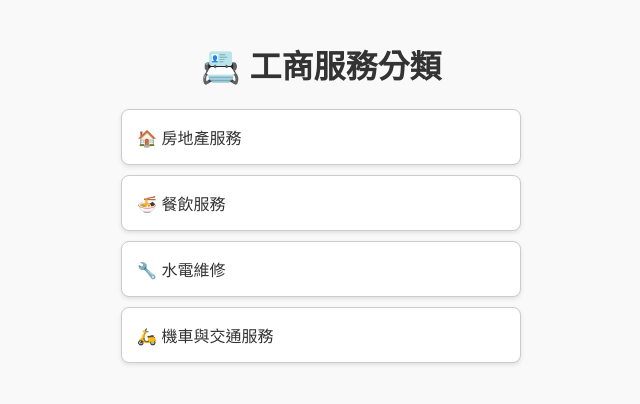
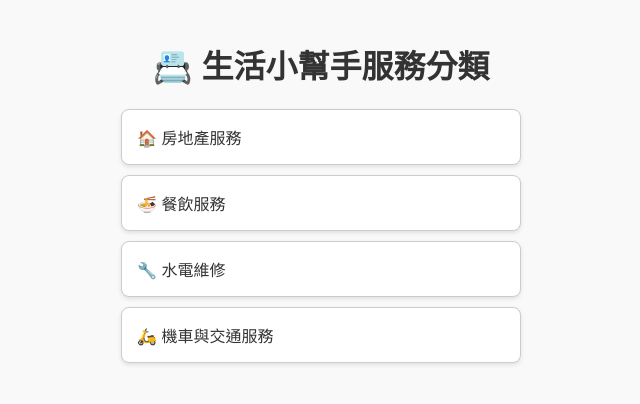
Before and after one commit to kingki3365/business-cards, a plain HTML site: page index.html in a window 1280 px wide. Shown: the whole page, without its empty margins (319-959 px from the left). Drawn offline with Linux system fonts and the light colour scheme.

Commit message:
更新 index.html

```diff
--- a/index.html
+++ b/index.html
@@ -3,11 +3,11 @@
 <head>
   <meta charset="UTF-8" />
   <meta name="viewport" content="width=device-width, initial-scale=1.0"/>
-  <title>工商名片首頁</title>
+  <title>生活小幫手首頁</title>
   <link rel="stylesheet" href="css/style.css"/>
 </head>
 <body>
-  <h1>📇 工商服務分類</h1>
+  <h1>📇 生活小幫手服務分類</h1>
   <div class="category-list">
     <a href="category.html?type=real-estate" class="category-card">🏠 房地產服務</a>
     <a href="category.html?type=food-service" class="category-card">🍜 餐飲服務</a>
```
